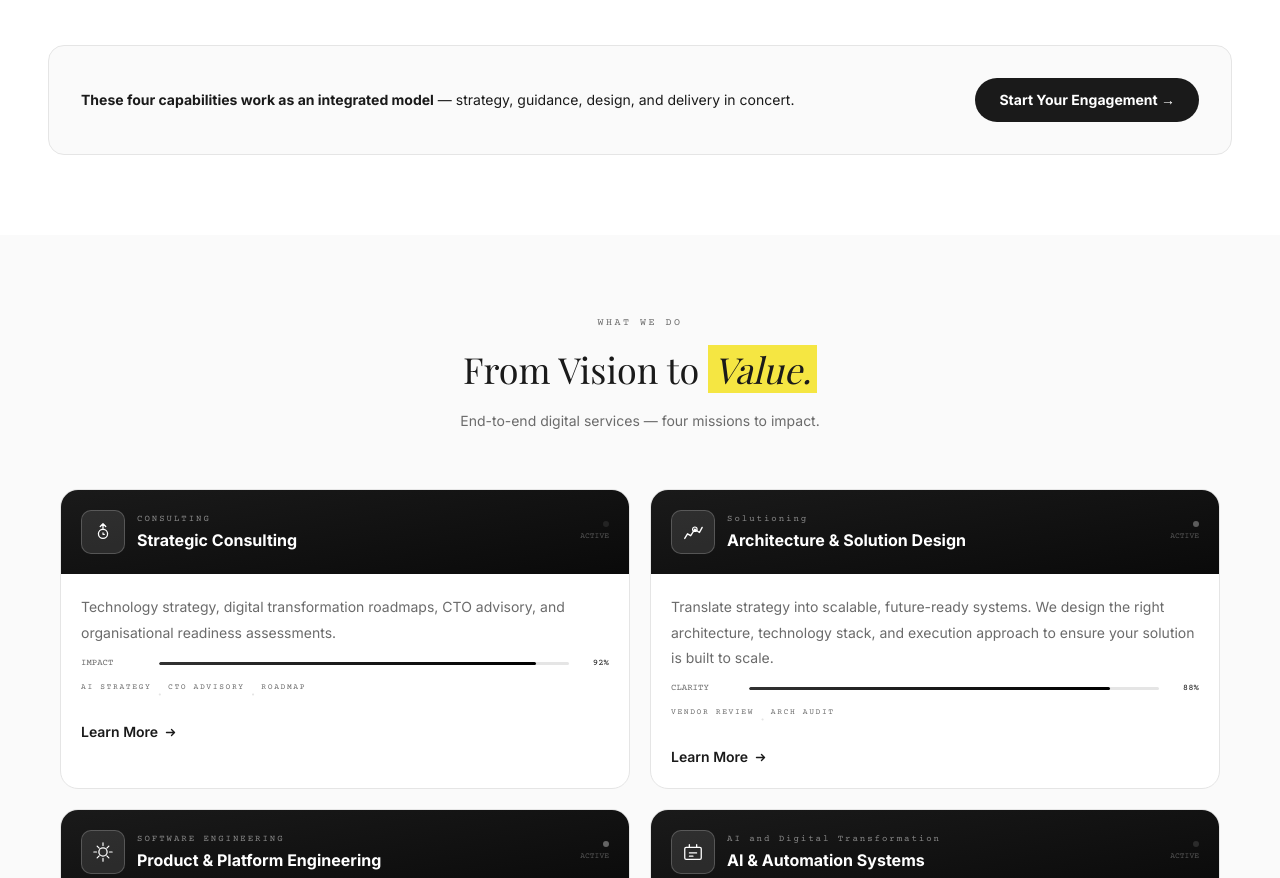
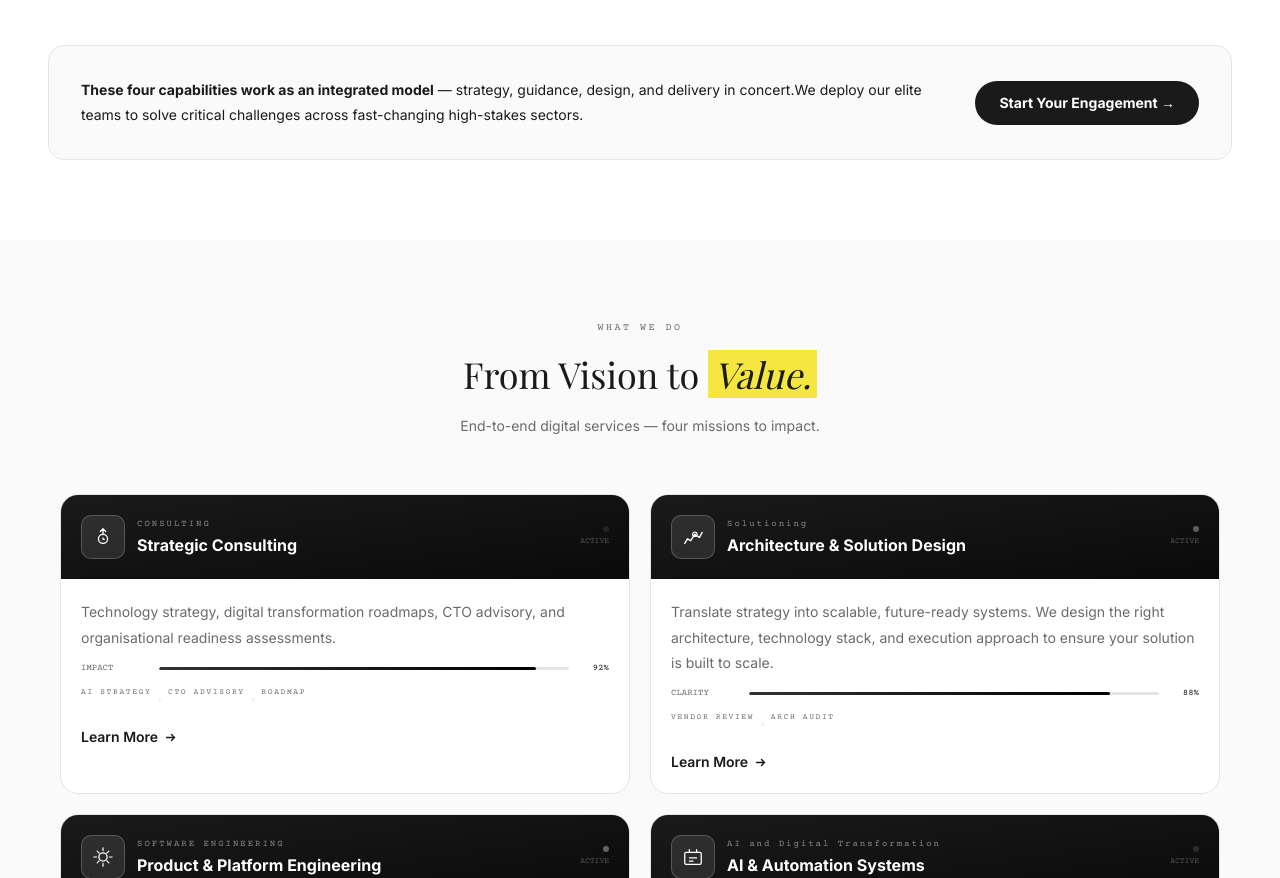
Before and after one commit to Rehan989/acantix, a website: page index.html in a window 1280 px wide. Shown: the part 2646-3524 px from the top of the page. Drawn offline with nearby package versions, Linux system fonts and the light colour scheme; a web font is replaced by a local one.

Commit message:
Update index.html

```diff
--- a/index.html
+++ b/index.html
@@ -885,7 +885,9 @@ Talk to an Expert                    <svg width="16" height="16" viewBox="0 0 16
             <div
                 class="mt-12 border border-[#e5e5e5] rounded-2xl bg-[#fafafa] p-6 md:p-8 flex flex-col md:flex-row items-start md:items-center gap-5 hover:border-[#bbb] hover:shadow-lg transition-all">
                 <p class="text-sm text-[#1a1a1a] leading-[1.75] flex-1"><strong>These four capabilities work as an
-                        integrated model</strong> — strategy, guidance, design, and delivery in concert.</p>
+                        integrated model</strong> — strategy, guidance, design, and delivery in concert.We deploy our elite teams to solve critical challenges across fast-changing high-stakes sectors.
+
+</p>
                 <a href="#contact"
                     class="flex-shrink-0 bg-[#1a1a1a] text-white px-6 py-3 rounded-full text-sm font-bold hover:shadow-lg hover:-translate-y-1 transition-all whitespace-nowrap w-full md:w-auto text-center">Start
                     Your Engagement →</a>
```
